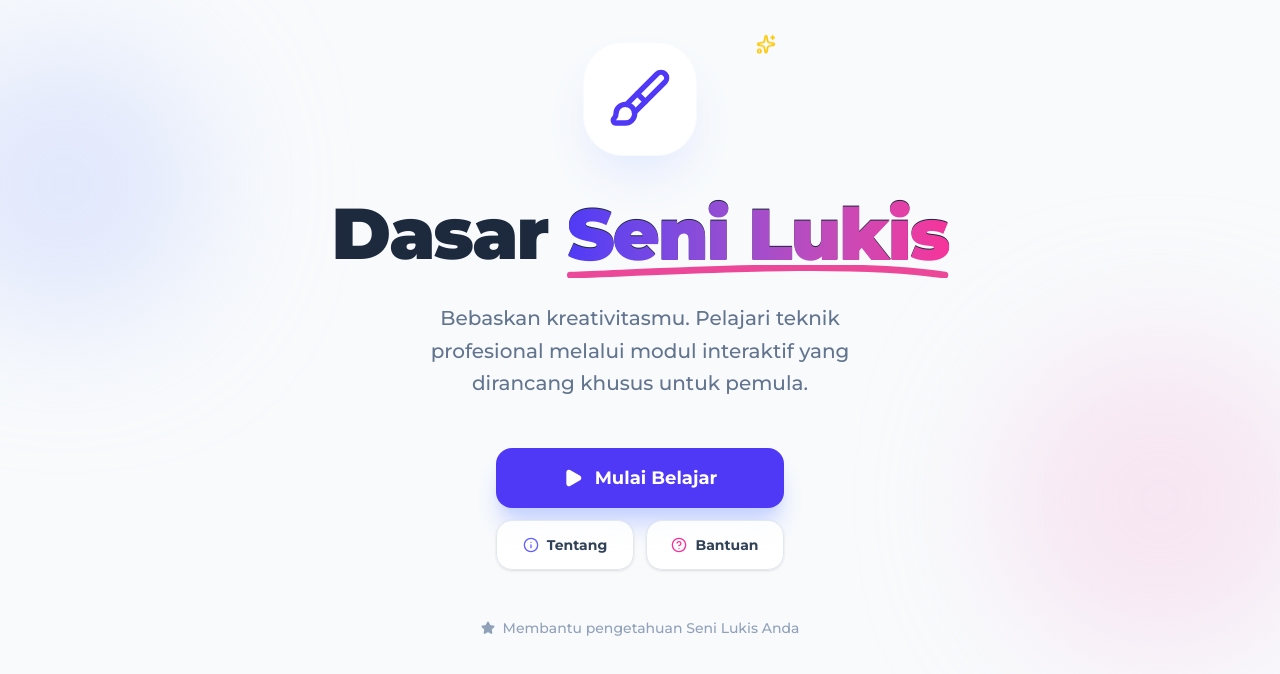
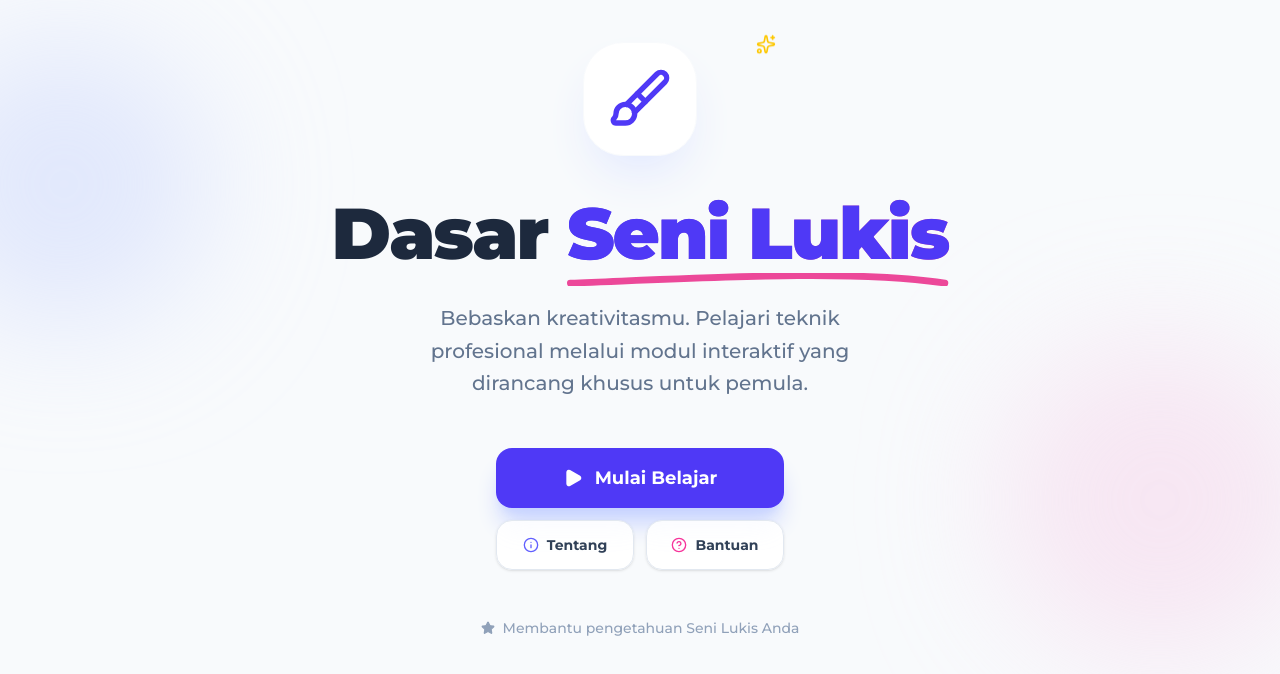
Before and after one commit to bilaprl/kelas-seni-lukis-DesilaP, a Next.js app: page / in a window 1280 px wide. Shown: the top 674 px of the page. Built offline with nearby package versions, Linux system fonts and the light colour scheme.

Commit message:
Update SplashScreen.tsx

```diff
--- a/src/components/sections/SplashScreen.tsx
+++ b/src/components/sections/SplashScreen.tsx
@@ -12,7 +12,7 @@ export default function SplashScreen({ onStart }: { onStart: () => void }) {
       <div className="absolute bottom-5 -right-10 w-56 h-56 md:w-80 md:h-80 bg-pink-200 rounded-full mix-blend-multiply filter blur-3xl opacity-30 animate-pulse" />
 
       {/* --- Konten Utama --- */}
-      <div className="relative z-10 flex flex-col items-center animate-fade-in text-center">
+      <div className="relative z-10 flex flex-col items-center animate-fade-in text-center w-full">
 
         {/* Container Icon Brush */}
         <div className="relative bg-white p-5 md:p-6 rounded-[2rem] md:rounded-[2.5rem] shadow-2xl shadow-indigo-100 mb-6 md:mb-8 transition-all duration-500 hover:rotate-12 group cursor-pointer border border-slate-50">
@@ -20,28 +20,32 @@ export default function SplashScreen({ onStart }: { onStart: () => void }) {
           <Sparkles className="absolute -top-2 -right-10 md:-right-20 text-yellow-400 animate-bounce" size={20} />
         </div>
 
-        {/* Heading - SOLUSI ANTI-HILANG DI MOBILE */}
+        {/* Heading - SOLUSI FINAL ANTI-GAIB */}
         <h1 className="text-4xl sm:text-5xl md:text-7xl font-black mb-4 md:mb-6 text-slate-800 tracking-tight leading-tight">
           Dasar{" "}
           <span className="relative inline-block">
-            {/* Teks Cadangan (Warna Hitam Solid) agar tidak hilang */}
-            <span className="relative text-slate-800">
-              Seni Lukis
-              {/* Teks Gradien yang menumpuk di atasnya */}
+            {/* KUNCI: Kita tidak pakai text-transparent sebagai class utama.
+                Kita pakai text-indigo-600 sebagai warna default (fallback).
+                Gradien hanya dipasang lewat style inline yang memaksa clipping.
+            */}
             <span
-                className="absolute inset-0 bg-gradient-to-r from-indigo-600 to-pink-500 bg-clip-text text-transparent pointer-events-none"
+              className="relative z-10 text-indigo-600 inline-block bg-gradient-to-r from-indigo-600 to-pink-500"
               style={{
                 WebkitBackgroundClip: 'text',
-                  WebkitTextFillColor: 'transparent',
+                WebkitTextFillColor: 'inherit', // Defaultnya Indigo
+                backgroundClip: 'text',
+                // Inline style ini akan mencoba menimpa warna jika didukung
+                backgroundImage: 'linear-gradient(to right, #4f46e5, #ec4899)'
               }}
             >
+              <span className="[supports(-webkit-background-clip:text)]:text-transparent">
                  Seni Lukis
               </span>
             </span>
 
-            {/* SVG Coretan Pink */}
+            {/* SVG Coretan Pink - Diberi margin agar tidak menabrak teks */}
             <svg
-              className="absolute -bottom-1 md:bottom-0 left-0 w-full pointer-events-none z-0"
+              className="absolute -bottom-2 left-0 w-full pointer-events-none z-0"
               viewBox="0 0 338 12"
               fill="none"
               preserveAspectRatio="none"
@@ -56,7 +60,7 @@ export default function SplashScreen({ onStart }: { onStart: () => void }) {
           </span>
         </h1>
 
-        <p className="text-slate-500 mb-8 md:mb-12 max-w-sm md:max-w-lg text-base md:text-xl font-medium leading-relaxed px-2">
+        <p className="text-slate-500 mb-8 md:mb-12 max-w-sm md:max-w-lg text-base md:text-xl font-medium leading-relaxed px-4">
           Bebaskan kreativitasmu. Pelajari teknik profesional melalui modul
           interaktif yang dirancang khusus untuk pemula.
         </p>
```
Lines whose indentation alone changed are shown as unchanged.
